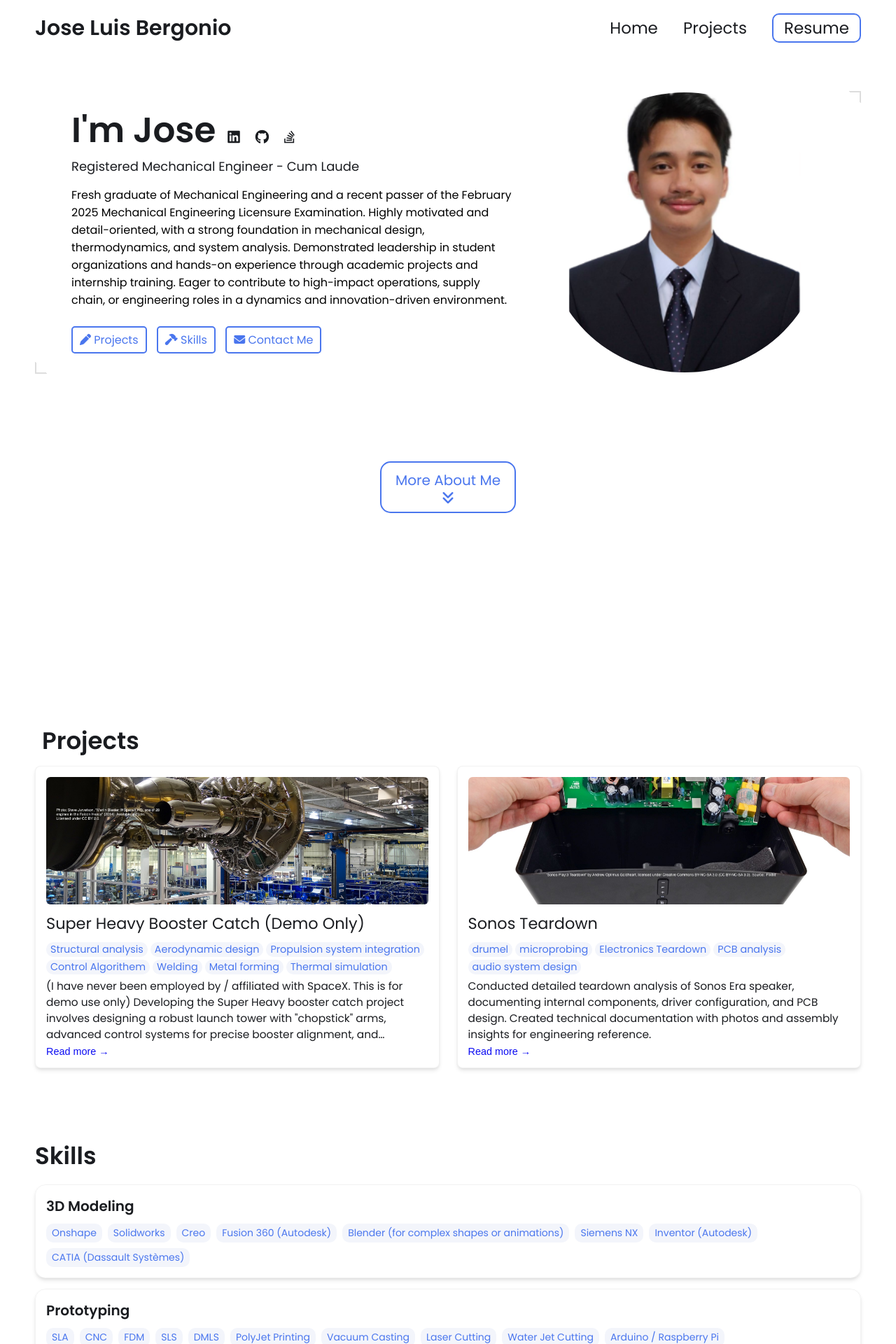
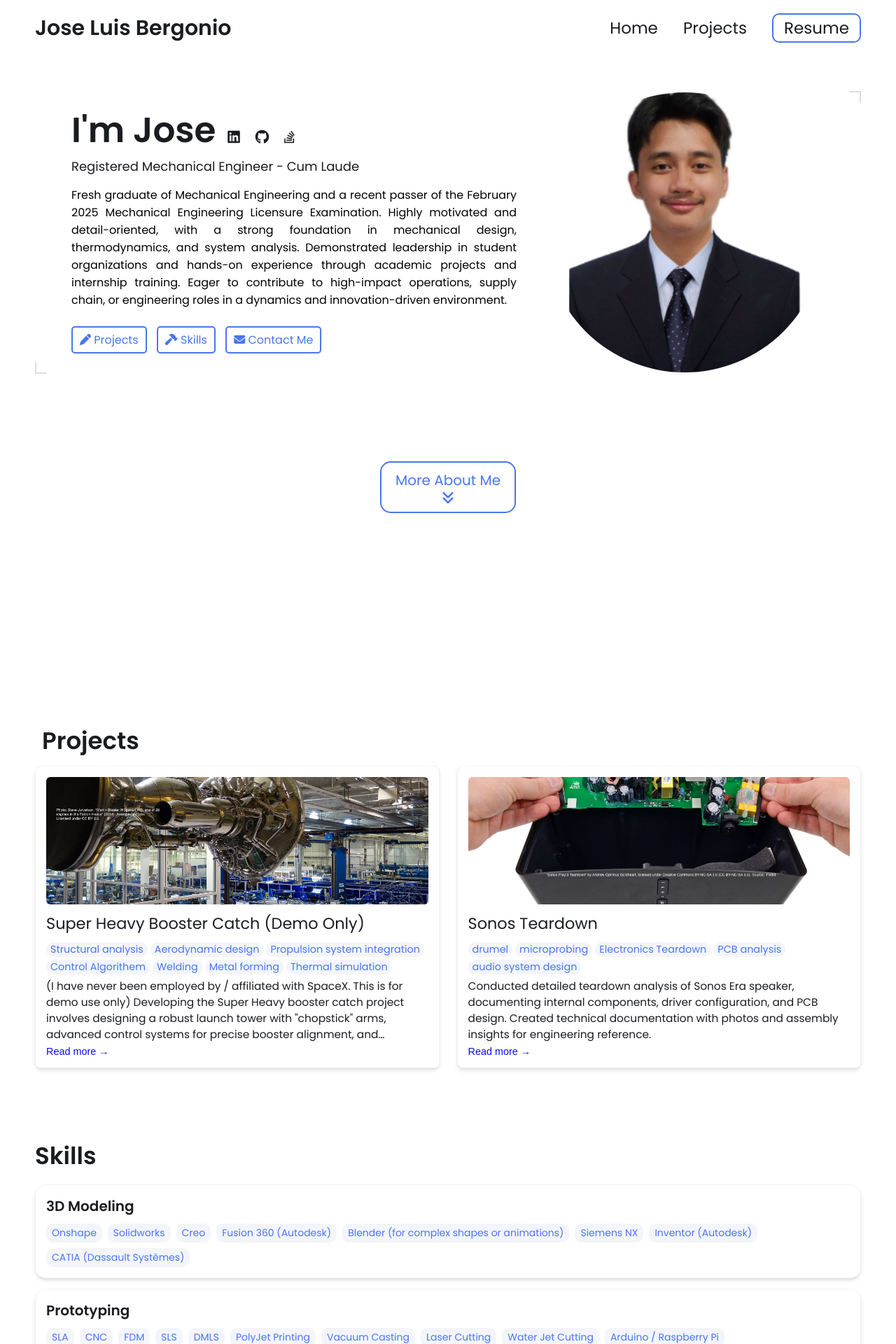
Before and after one commit to bergoniojoseluis/bergoniojoseluis.github.io, a Jekyll site: the page built from index.html, in a window 1280 px wide. Shown: the top 1920 px of the page at 70% size. Built offline with Jekyll 4.4.1, drawn with Linux system fonts in a browser that asks for light colours.

Commit message:
Update _config.yml

```diff
--- a/_config.yml
+++ b/_config.yml
@@ -15,7 +15,7 @@ title: Jose Luis Bergonio's Portfolio # This is what shows up in the tab of the
 name: Jose Luis Bergonio
 headline: Registered Mechanical Engineer - Cum Laude
 description: >- # dont remove this line. this will ignore all new lines until the next section
-  <div style="text-align: left"> Fresh graduate of Mechanical Engineering and a recent passer of the February 2025
+  <div style="text-align: justify"> Fresh graduate of Mechanical Engineering and a recent passer of the February 2025
   Mechanical Engineering Licensure Examination. Highly motivated and detail-oriented, with a
   strong foundation in mechanical design, thermodynamics, and system analysis. Demonstrated
   leadership in student organizations and hands-on experience through academic projects and
```
